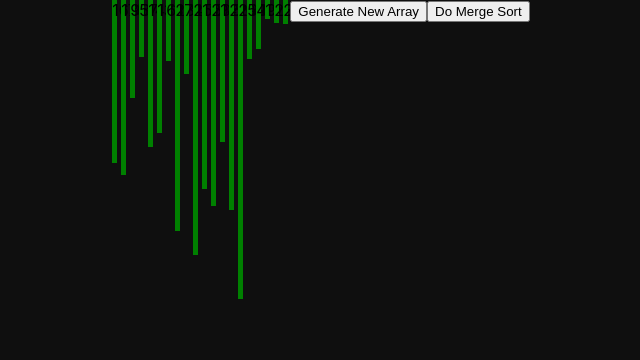
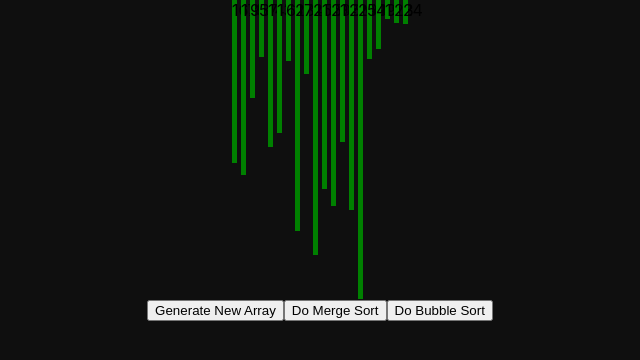
Before and after one commit to thomascountoures/sorting-visualizer-tool, a React (Create React App) app: page / in a window 1280 px wide. Shown: the top 360 px of the page, without its empty margins (320-960 px from the left). Built offline with nearby package versions, Linux system fonts and the light colour scheme.

Commit message:
add bubble sort

```diff
--- a/src/components/SortingVisualizer.tsx
+++ b/src/components/SortingVisualizer.tsx
@@ -3,6 +3,7 @@ import { connect } from 'react-redux';
 import {
   setRandomArray,
   doMergeSort,
+  doBubbleSort,
 } from '../redux/actions/sortingVisualizerActionHandlers';
 import { IAppState } from '../redux/initialStates/AppState';
 import { SortingVisualizerArrayBars } from './SortingVisualizerArrayBars';
@@ -14,6 +15,7 @@ export interface SortingVisualizerProps {
   setRandomArray: (arrayLength: number, max: number, min: number) => void;
   arrayLength: number;
   doMergeSort: (array: number[]) => void;
+  doBubbleSort: (array: number[]) => void;
 }
 
 const SortingVisualizer = (props: SortingVisualizerProps) => {
@@ -26,15 +28,22 @@ const SortingVisualizer = (props: SortingVisualizerProps) => {
     randomArray,
     arrayLength,
     doMergeSort,
+    doBubbleSort,
   } = props;
 
   React.useEffect(() => {
     setRandomArray(arrayLength, maxArrayBarHeight, minArrayBarHeight);
   }, []);
 
+  const verifyArraysEqual = (a1: number[], a2: number[]) => {
+    if (a1.length !== a2.length) return false;
+  };
+
   return (
     <div className="sorting-visualizer-wrapper">
       <SortingVisualizerArrayBars barsArray={randomArray} />
+
+      <div className="buttons">
         <button
           id="generate-new-array"
           onClick={() =>
@@ -47,6 +56,14 @@ const SortingVisualizer = (props: SortingVisualizerProps) => {
         <button id="merge-sort-array" onClick={() => doMergeSort(randomArray)}>
           Do Merge Sort
         </button>
+
+        <button
+          id="bubble-sort-array"
+          onClick={() => doBubbleSort(randomArray)}
+        >
+          Do Bubble Sort
+        </button>
+      </div>
     </div>
   );
 };
@@ -58,6 +75,7 @@ const mapStateToProps = (state: IAppState) => ({
 const actionCreators = {
   setRandomArray,
   doMergeSort,
+  doBubbleSort,
 };
 
 // need to cast entire connect method as any here to
```
Lines whose indentation alone changed are shown as unchanged.
